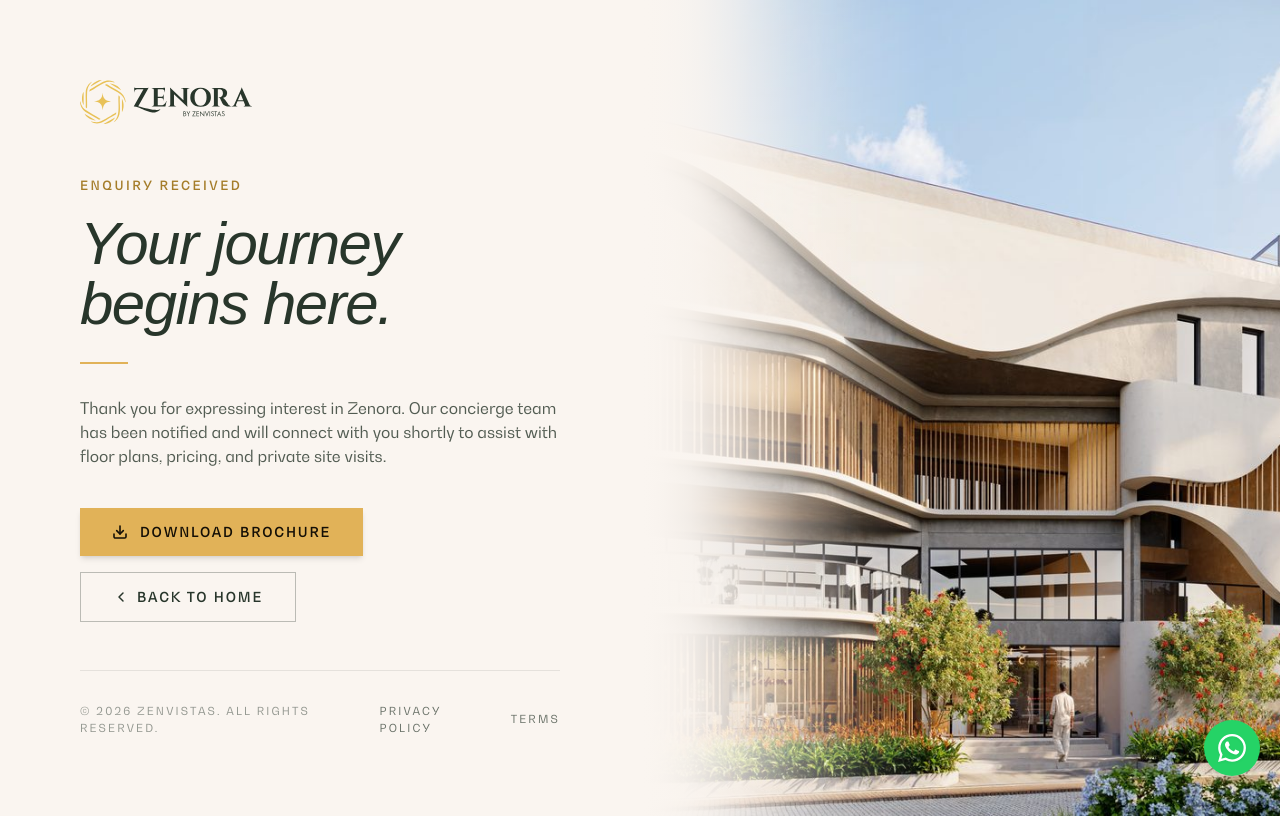
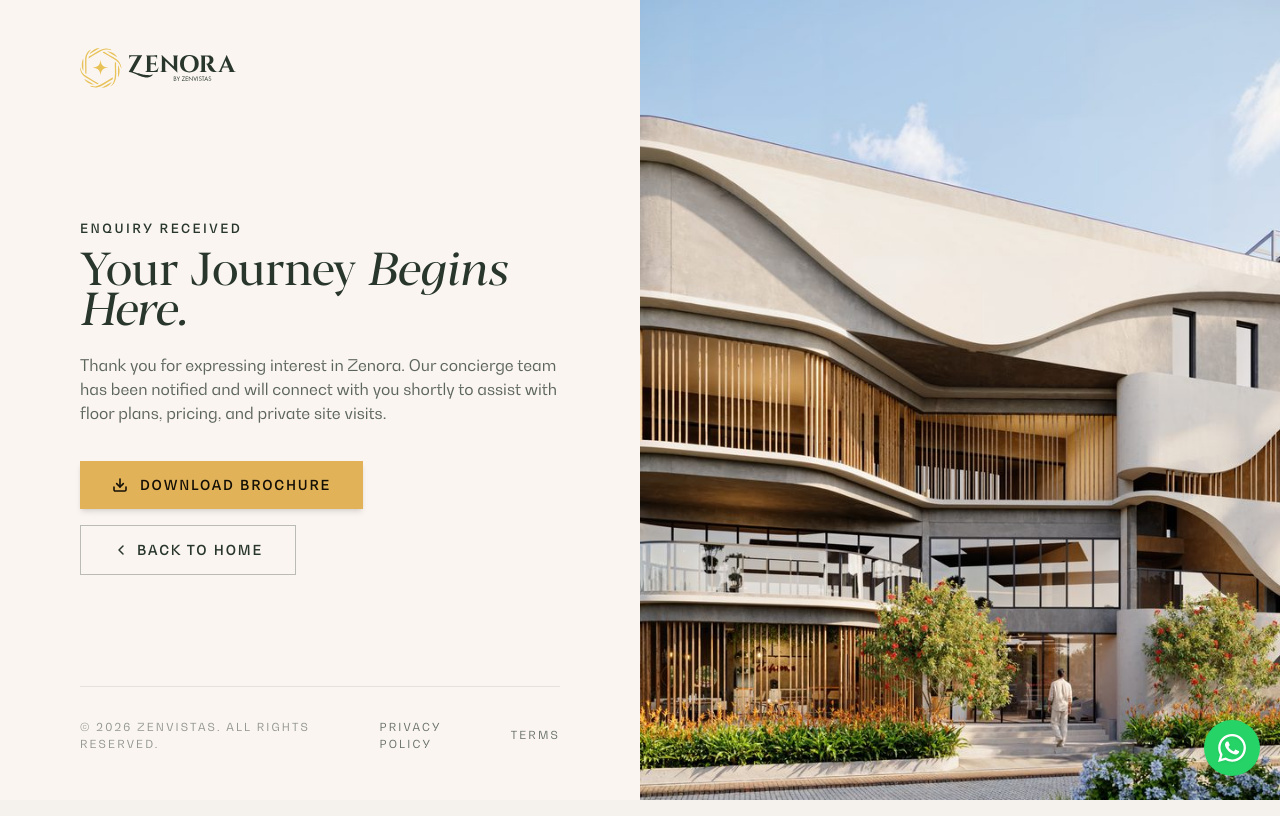
Before and after one commit to Britojaison/zenora_perfomace2, a Next.js app: page /thank-you in a window 1280 px wide. Built offline with nearby package versions, Linux system fonts and the light colour scheme; a web font is replaced by a local one.

Commit message:
refactor: update layout styling and typography on thank-you page

```diff
--- a/src/app/thank-you/page.tsx
+++ b/src/app/thank-you/page.tsx
@@ -14,35 +14,30 @@ export default function ThankYouPage() {
   return (
     <main className="min-h-screen w-full bg-[#faf5f0] flex flex-col lg:flex-row relative overflow-hidden">
       {/* Left Column: Confirmation & Actions */}
-      <div className="w-full lg:w-1/2 min-h-screen flex flex-col justify-between p-7 sm:p-12 lg:p-16 xl:p-20 z-10 relative bg-[#faf5f0]">
+      <div className="w-full lg:w-1/2 min-h-screen flex flex-col justify-between px-6 sm:px-12 lg:px-16 xl:px-20 py-8 sm:py-12 z-10 relative bg-[#faf5f0]">
         {/* Top Header: Brand Logo */}
-        <header className="mb-12 lg:mb-0">
+        <header className="shrink-0 mb-8 sm:mb-12">
           <Link href="/" className="inline-block transition-opacity hover:opacity-90">
             {/* eslint-disable-next-line @next/next/no-img-element */}
             <img
               src="/images/zenora_logo_dark.svg"
               alt="Zenora by ZenVistas"
-              className="h-9 sm:h-11 w-auto"
+              className="h-8 sm:h-10 w-auto"
             />
           </Link>
         </header>
 
         {/* Center: Message & Call-To-Action */}
-        <div className="my-auto py-8 lg:py-12 max-w-xl">
-          <p className="font-sans text-[11px] sm:text-xs tracking-[0.25em] text-[#a57d2a] uppercase font-semibold mb-4 sm:mb-5">
-            ENQUIRY RECEIVED
+        <div className="my-auto py-6 sm:py-10 max-w-lg">
+          <p className="font-sans text-forest font-semibold text-xs uppercase tracking-[0.25em] mb-4">
+            Enquiry Received
           </p>
 
-          <h1 className="font-serif italic font-light text-forest text-4xl sm:text-5xl lg:text-[54px] xl:text-[60px] leading-[1.08] tracking-tight">
-            Your journey
-            <br />
-            begins here.
+          <h1 className="font-display text-3xl sm:text-4xl lg:text-[46px] text-forest leading-[1.15] mb-5">
+            Your Journey <span className="font-display italic text-forest">Begins Here.</span>
           </h1>
 
-          {/* Gold Accent Divider */}
-          <div className="w-12 h-[2px] bg-[#e1b258] mt-6 sm:mt-7 mb-7 sm:mb-8" />
-
-          <p className="font-sans text-forest/80 text-sm sm:text-base leading-relaxed mb-9 sm:mb-10 font-normal max-w-lg">
+          <p className="font-sans text-forest/75 text-sm sm:text-base leading-relaxed mb-9 font-normal">
             Thank you for expressing interest in Zenora. Our concierge team has been notified and
             will connect with you shortly to assist with floor plans, pricing, and private site visits.
           </p>
@@ -53,7 +48,7 @@ export default function ThankYouPage() {
         </div>
 
         {/* Bottom Footer */}
-        <footer className="pt-8 mt-12 lg:mt-0 border-t border-forest/10 flex flex-col sm:flex-row items-start sm:items-center justify-between gap-4">
+        <footer className="shrink-0 pt-8 mt-8 border-t border-forest/10 flex flex-col sm:flex-row items-start sm:items-center justify-between gap-4">
           <p className="font-sans text-[10px] sm:text-[11px] tracking-[0.2em] text-forest/50 uppercase font-light">
             © 2026 ZENVISTAS. ALL RIGHTS RESERVED.
           </p>
@@ -74,9 +69,8 @@ export default function ThankYouPage() {
         </footer>
       </div>
 
-      {/* Right Column: Architectural Visual with Smooth Feathered Fade */}
-      <div className="w-full lg:w-1/2 relative min-h-[420px] sm:min-h-[520px] lg:min-h-screen order-last bg-[#faf5f0]">
-        <div className="relative w-full h-full min-h-[420px] sm:min-h-[520px] lg:min-h-screen [mask-image:linear-gradient(to_bottom,transparent_0%,rgba(0,0,0,0.4)_10%,black_24%)] lg:[mask-image:linear-gradient(to_right,transparent_0%,rgba(0,0,0,0.15)_8%,rgba(0,0,0,0.7)_25%,black_45%)] [-webkit-mask-image:linear-gradient(to_bottom,transparent_0%,rgba(0,0,0,0.4)_10%,black_24%)] lg:[-webkit-mask-image:linear-gradient(to_right,transparent_0%,rgba(0,0,0,0.15)_8%,rgba(0,0,0,0.7)_25%,black_45%)]">
+      {/* Right Column: Architectural Visual */}
+      <div className="w-full lg:w-1/2 relative min-h-[420px] sm:min-h-[520px] lg:min-h-screen order-last">
         <Image
           src="/images/clubhouse.jpg"
           alt="Zenora Luxury Clubhouse and Residences"
@@ -86,10 +80,6 @@ export default function ThankYouPage() {
           className="object-cover object-center"
         />
       </div>
-        {/* Soft atmospheric gradient overlays for seamless edge blending */}
-        <div className="hidden lg:block absolute inset-y-0 left-0 w-36 xl:w-56 bg-gradient-to-r from-[#faf5f0] via-[#faf5f0]/40 to-transparent pointer-events-none z-10" />
-        <div className="lg:hidden absolute inset-x-0 top-0 h-24 bg-gradient-to-b from-[#faf5f0] via-[#faf5f0]/40 to-transparent pointer-events-none z-10" />
-      </div>
     </main>
   );
 }
```
Lines whose indentation alone changed are shown as unchanged.
